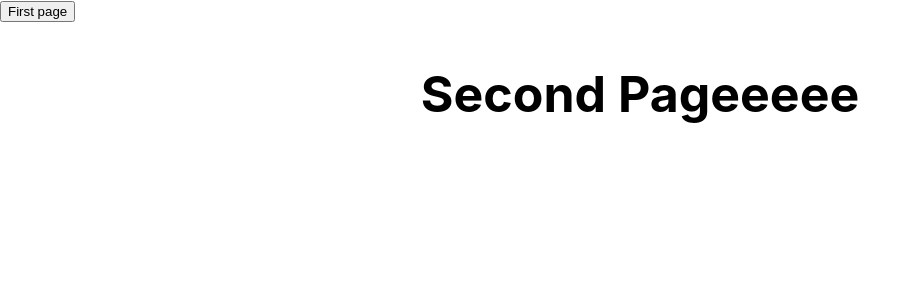
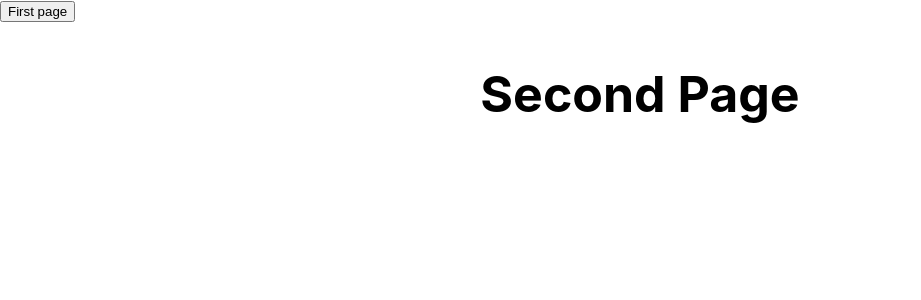
Before and after one commit to alexisyepes/next-express-boilerPlate, a Next.js app: page /second in a window 1280 px wide. Shown: the top 300 px of the page, without its empty margins (0-921 px from the left). Built offline with nearby package versions, Linux system fonts and the light colour scheme.

Commit message:
added more to boiler plate

```diff
--- a/pages/second.js
+++ b/pages/second.js
@@ -10,7 +10,7 @@ export default (Second) => {
           <a>First page</a>
         </Link>
       </button>
-      <h2 className={styles.mainTitle}>Second Pageeeee</h2>
+      <h2 className={styles.mainTitle}>Second Page</h2>
       {/* <Button /> */}
     </div>
   );
```
